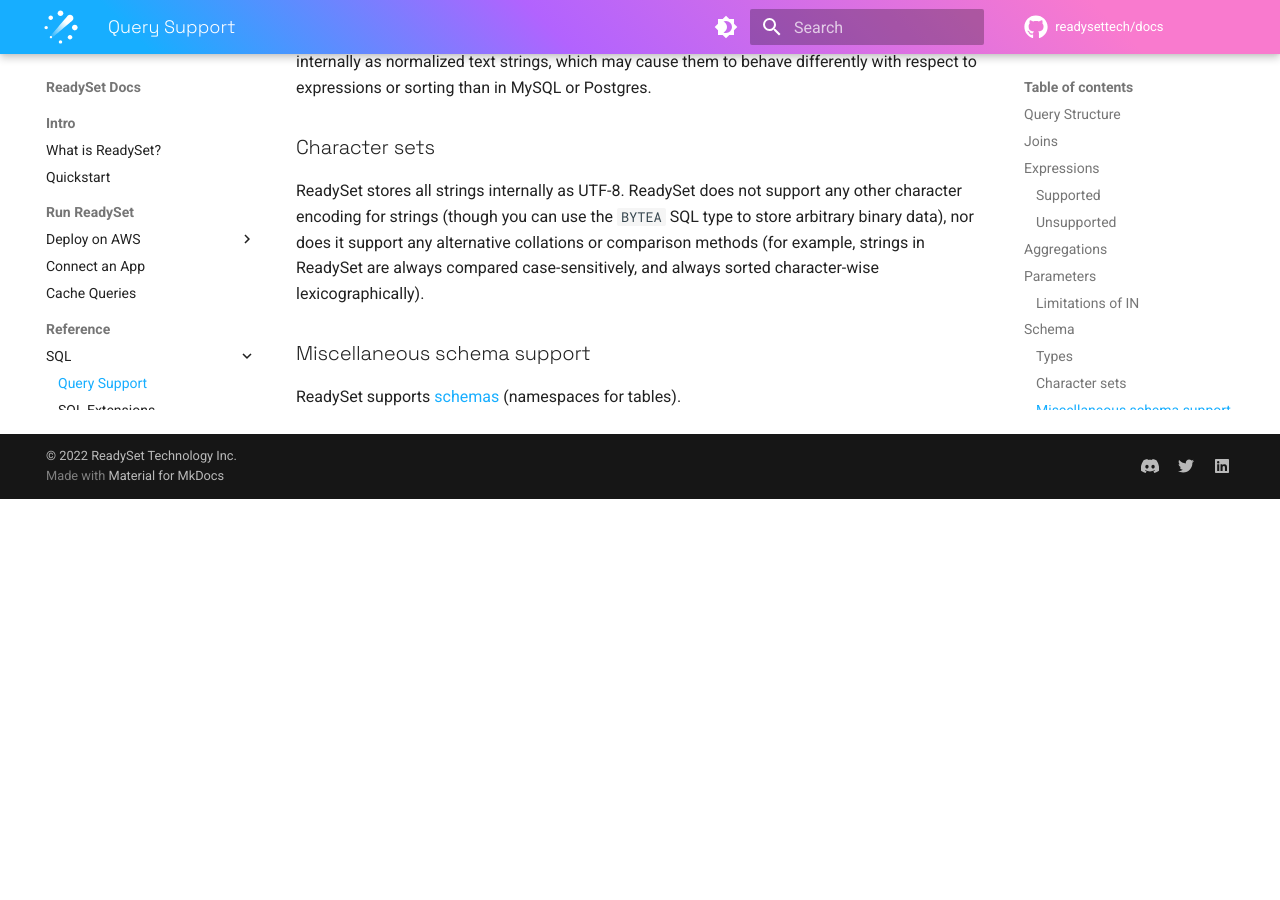
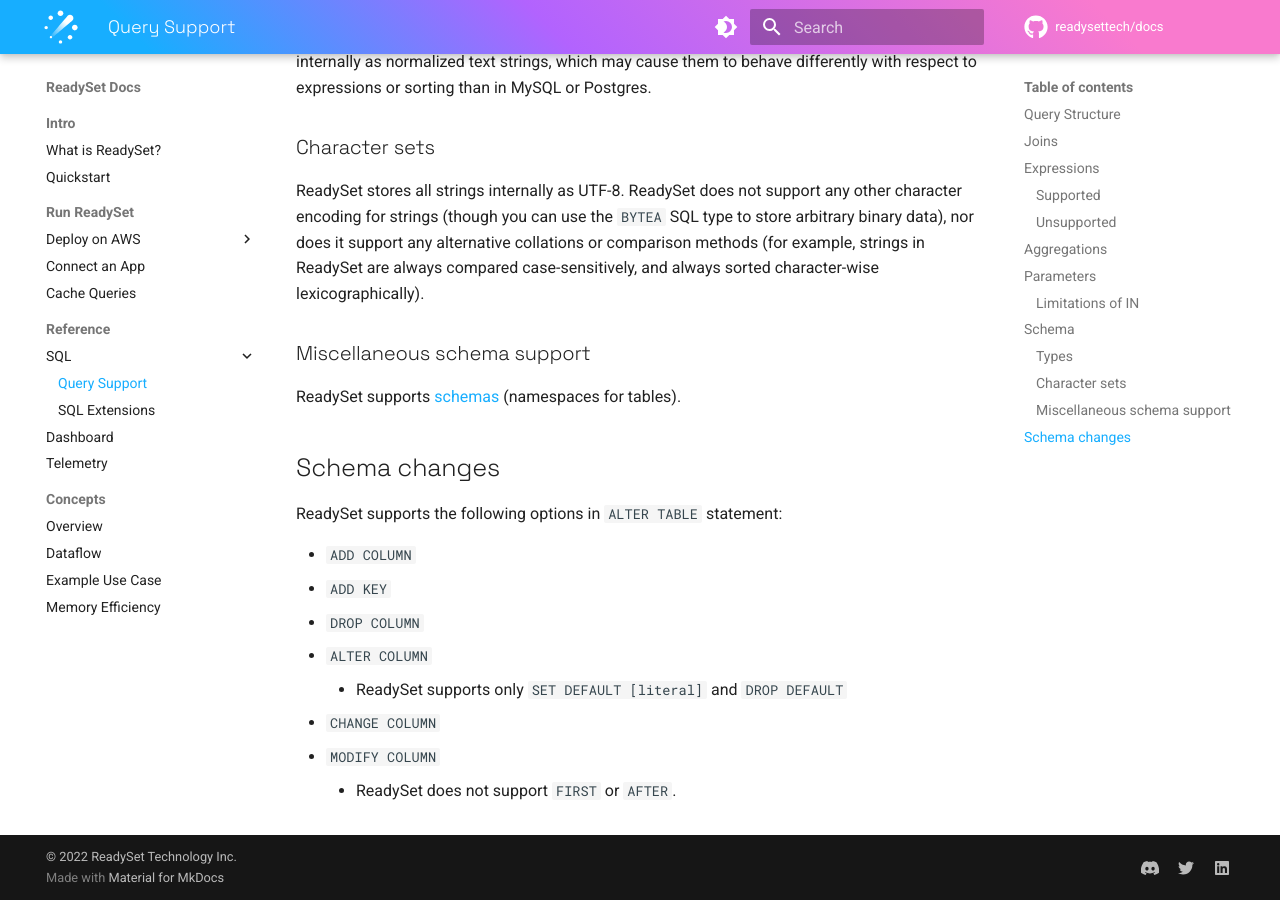
Before and after one commit to readysettech/docs-old, an MkDocs documentation site: the page built from docs/reference/query-support.md, in a window 1280 px wide and 900 px high, scrolled down 8742 px. Built offline with MkDocs 1.6.1 and Material for MkDocs 9.7.7, drawn with Linux system fonts in a browser that asks for light colours; comment, search, counter and statistics services are not loaded; before the commit the page ends 9241 px from its top, so only the background shows below that.

Commit message:
schema-changes: Added docs for ALTER TABLE
I added a new section to document which `ALTER TABLE` statements we do
currently support.

```diff
--- a/docs/reference/query-support.md
+++ b/docs/reference/query-support.md
@@ -296,3 +296,16 @@
 ### Miscellaneous schema support
 
 ReadySet supports [schemas](https://www.postgresql.org/docs/current/ddl-schemas.html) (namespaces for tables).
+
+## Schema changes
+
+ReadySet supports the following options in `ALTER TABLE` statement:
+
+- `ADD COLUMN`
+- `ADD KEY`
+- `DROP COLUMN`
+- `ALTER COLUMN`
+    - ReadySet supports only `SET DEFAULT [literal]` and `DROP DEFAULT`
+- `CHANGE COLUMN`
+- `MODIFY COLUMN`
+    - ReadySet does not support `FIRST` or `AFTER`.
```
